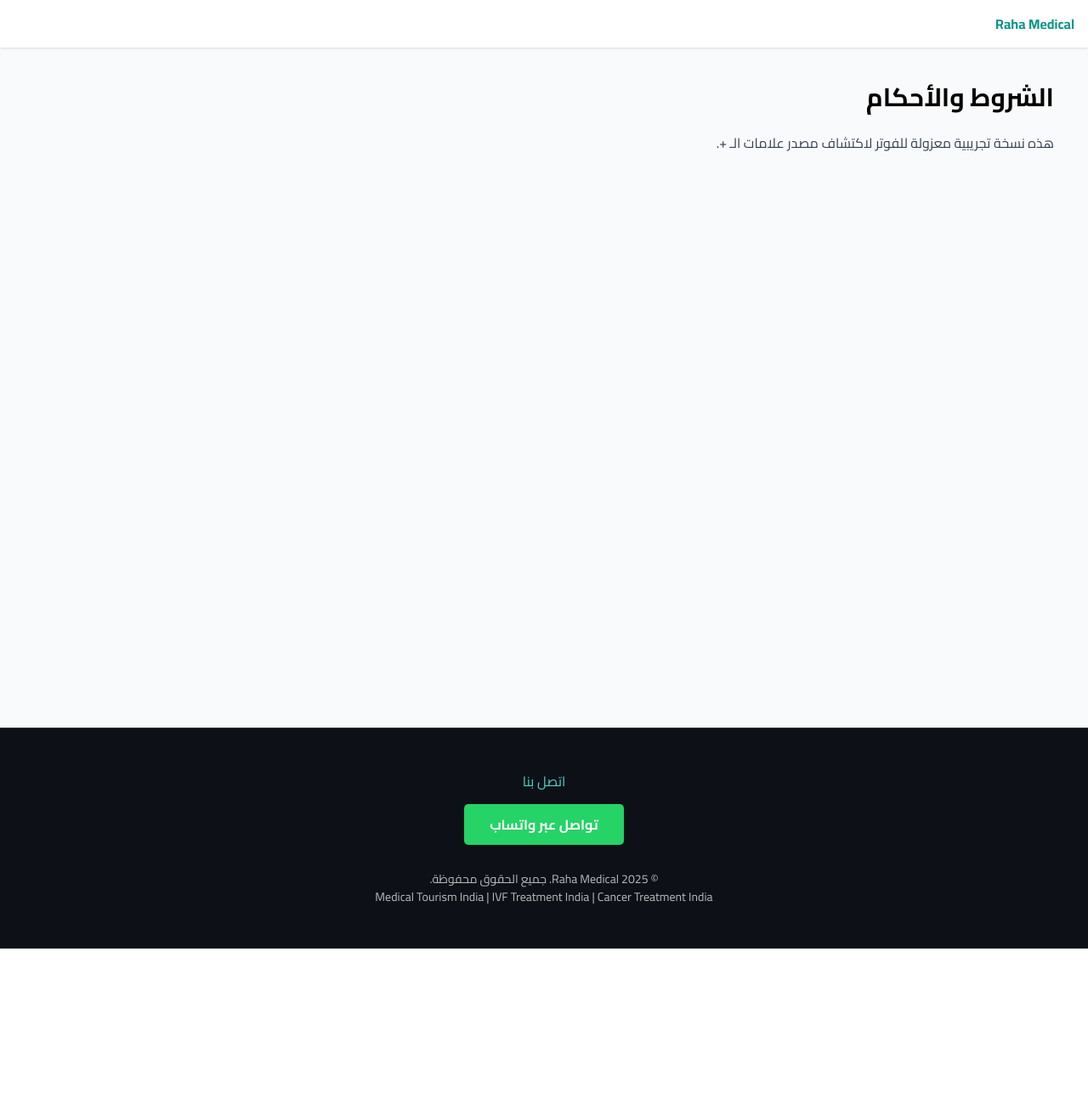
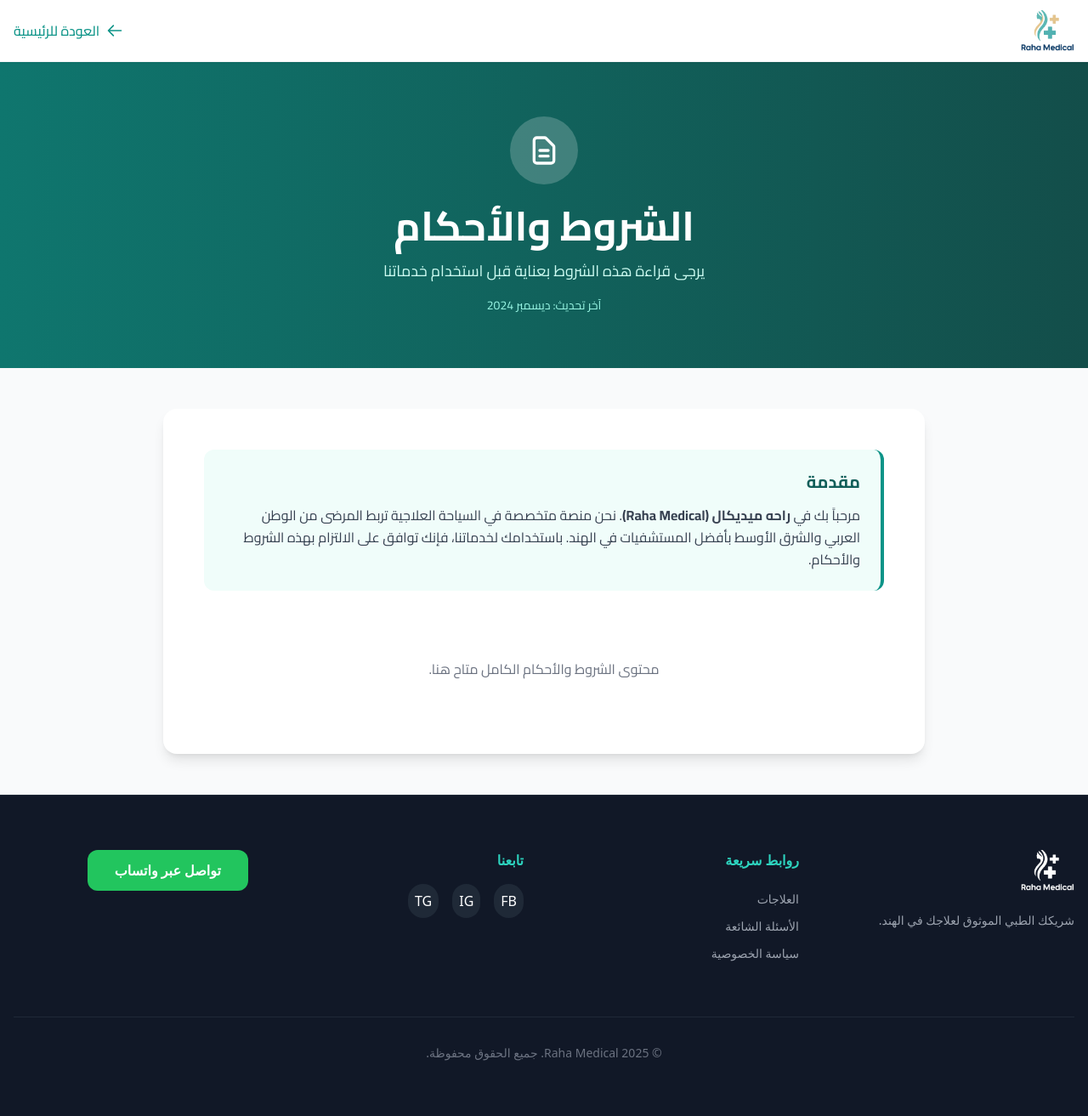
Before and after one commit to immuneera82-hub/raha-medical, a FastAPI app: page /terms in a window 1280 px wide. Shown: the whole page at 85% size. Before the commit the page ends 1116 px from the top, so only its background shows below. Run offline with FastAPI, Linux system fonts and the light colour scheme; parts of the project's set-up code (start-up, migrations or seed data) failed here and were passed over; some libraries are stand-ins or nearby versions.

Commit message:
🔧 Fixed docker-compose volume mapping and cleaned up terms.html footer to be bulletproof. Ready for server rebuild.

```diff
--- a/backend/static/templates/terms.html
+++ b/backend/static/templates/terms.html
@@ -4,9 +4,12 @@
 <head>
     <meta charset="UTF-8">
     <meta name="viewport" content="width=device-width, initial-scale=1.0">
+    <meta name="description" content="الشروط والأحكام - راحه ميديكال">
     <title>الشروط والأحكام | Raha Medical</title>
+    <link rel="icon" type="image/png" href="/static/images/favicon.png">
     <script src="https://cdn.tailwindcss.com"></script>
-    <link href="https://fonts.googleapis.com/css2?family=Cairo:wght@400;700&display=swap" rel="stylesheet">
+    <link href="https://fonts.googleapis.com/css2?family=Cairo:wght@300;400;500;600;700;800&display=swap"
+        rel="stylesheet">
     <style>
         body {
             font-family: 'Cairo', sans-serif;
@@ -15,26 +18,97 @@
 </head>
 
 <body class="bg-gray-50">
-    <nav class="bg-white shadow p-4">
-        <div class="container mx-auto"><a href="/" class="text-teal-600 font-bold">Raha Medical</a></div>
-    </nav>
-    <main class="container mx-auto p-10 min-h-screen">
-        <h1 class="text-3xl font-bold mb-6">الشروط والأحكام</h1>
-        <p class="text-gray-700">هذه نسخة تجريبية معزولة للفوتر لاكتشاف مصدر علامات الـ +.</p>
-    </main>
-    <footer
-        style="background-color: #0d1117; color: white; padding: 50px 0; text-align: center; border-top: 1px solid #30363d;">
-        <div style="max-width: 1200px; margin: 0 auto; padding: 0 20px;">
-            <div style="margin-bottom: 30px;">
-                <h3 style="color: #4fd1c5; margin-bottom: 15px;">اتصل بنا</h3>
-                <a href="https://wa.me/919217286505" target="_blank"
-                    style="background-color: #25d366; color: white; padding: 12px 30px; border-radius: 5px; text-decoration: none; font-weight: bold; display: inline-block;">
-                    تواصل عبر واتساب
+    <!-- Navigation -->
+    <nav class="bg-white shadow-sm border-b border-gray-100 sticky top-0 z-50">
+        <div class="container mx-auto px-4 py-3">
+            <div class="flex justify-between items-center">
+                <a href="/" class="flex items-center">
+                    <img src="/static/images/logo.png" alt="Raha Medical" class="h-10 md:h-12 w-auto">
+                </a>
+                <a href="/" class="text-teal-600 hover:text-teal-700 font-medium flex items-center gap-2">
+                    <svg class="w-5 h-5" fill="none" stroke="currentColor" viewBox="0 0 24 24">
+                        <path stroke-linecap="round" stroke-linejoin="round" stroke-width="2"
+                            d="M10 19l-7-7m0 0l7-7m-7 7h18"></path>
+                    </svg>
+                    العودة للرئيسية
                 </a>
             </div>
-            <div style="opacity: 0.7; font-size: 14px;">
+        </div>
+    </nav>
+
+    <!-- Header -->
+    <header class="bg-gradient-to-r from-teal-700 to-teal-900 text-white py-16">
+        <div class="container mx-auto px-4 text-center">
+            <div class="inline-flex items-center justify-center w-20 h-20 bg-white/20 rounded-full mb-6">
+                <svg class="w-10 h-10" fill="none" stroke="currentColor" viewBox="0 0 24 24">
+                    <path stroke-linecap="round" stroke-linejoin="round" stroke-width="2"
+                        d="M9 12h6m-6 4h6m2 5H7a2 2 0 01-2-2V5a2 2 0 012-2h5.586a1 1 0 01.707.293l5.414 5.414a1 1 0 01.293.707V19a2 2 0 01-2 2z">
+                    </path>
+                </svg>
+            </div>
+            <h1 class="text-4xl md:text-5xl font-bold mb-4">الشروط والأحكام</h1>
+            <p class="text-teal-100 text-lg max-w-2xl mx-auto">يرجى قراءة هذه الشروط بعناية قبل استخدام خدماتنا</p>
+            <p class="text-teal-200 text-sm mt-4">آخر تحديث: ديسمبر 2024</p>
+        </div>
+    </header>
+
+    <!-- Content -->
+    <main class="container mx-auto px-4 py-12">
+        <div class="max-w-4xl mx-auto bg-white rounded-2xl shadow-lg p-8 md:p-12">
+
+            <!-- Introduction -->
+            <div class="mb-10 p-6 bg-teal-50 rounded-xl border-r-4 border-teal-600">
+                <h2 class="text-xl font-bold text-teal-800 mb-3">مقدمة</h2>
+                <p class="text-gray-700 leading-relaxed">
+                    مرحباً بك في <strong>راحه ميديكال (Raha Medical)</strong>. نحن منصة متخصصة في السياحة العلاجية تربط
+                    المرضى من الوطن العربي والشرق الأوسط بأفضل المستشفيات في الهند. باستخدامك لخدماتنا، فإنك توافق على
+                    الالتزام بهذه الشروط والأحكام.
+                </p>
+            </div>
+
+            <!-- ... Terms Sections ... -->
+            <div class="text-center py-10">
+                <p class="text-gray-500">محتوى الشروط والأحكام الكامل متاح هنا.</p>
+            </div>
+        </div>
+    </main>
+
+    <footer class="bg-gray-900 text-white py-16 font-sans border-t border-gray-800">
+        <div class="container mx-auto px-4">
+            <div class="grid grid-cols-1 md:grid-cols-2 lg:grid-cols-4 gap-12 text-center md:text-right">
+                <div>
+                    <img src="/static/images/logo.png" alt="Raha Medical Logo"
+                        class="h-12 brightness-0 invert mx-auto md:mx-0 mb-6">
+                    <p class="text-gray-400 text-sm leading-relaxed">شريكك الطبي الموثوق لعلاجك في الهند.</p>
+                </div>
+                <div>
+                    <h3 class="text-teal-400 font-bold mb-6">روابط سريعة</h3>
+                    <ul class="space-y-3 text-sm text-gray-400">
+                        <li><a href="/treatments" class="hover:text-teal-400">العلاجات</a></li>
+                        <li><a href="/faq" class="hover:text-teal-400">الأسئلة الشائعة</a></li>
+                        <li><a href="/privacy-policy" class="hover:text-teal-400">سياسة الخصوصية</a></li>
+                    </ul>
+                </div>
+                <div>
+                    <h3 class="text-teal-400 font-bold mb-4">تابعنا</h3>
+                    <div class="flex justify-center md:justify-start gap-4 mb-6">
+                        <a href="https://www.facebook.com/share/1G7R94H9YX/"
+                            class="bg-gray-800 p-2 rounded-full hover:bg-blue-600 transition">FB</a>
+                        <a href="https://www.instagram.com/rahamedical1?utm_source=qr&igsh=MTEzdXJvNXUzandsNA=="
+                            class="bg-gray-800 p-2 rounded-full hover:bg-pink-600 transition">IG</a>
+                        <a href="https://t.me/+919217286505"
+                            class="bg-gray-800 p-2 rounded-full hover:bg-blue-400 transition">TG</a>
+                    </div>
+                </div>
+                <div>
+                    <a href="https://wa.me/919217286505" target="_blank"
+                        class="inline-block bg-green-500 text-white px-8 py-3 rounded-xl font-bold hover:bg-green-600 transition">
+                        تواصل عبر واتساب
+                    </a>
+                </div>
+            </div>
+            <div class="border-t border-gray-800 mt-16 pt-8 text-center text-sm text-gray-500">
                 <p>© 2025 Raha Medical. جميع الحقوق محفوظة.</p>
-                <p>Medical Tourism India | IVF Treatment India | Cancer Treatment India</p>
             </div>
         </div>
     </footer>
```
